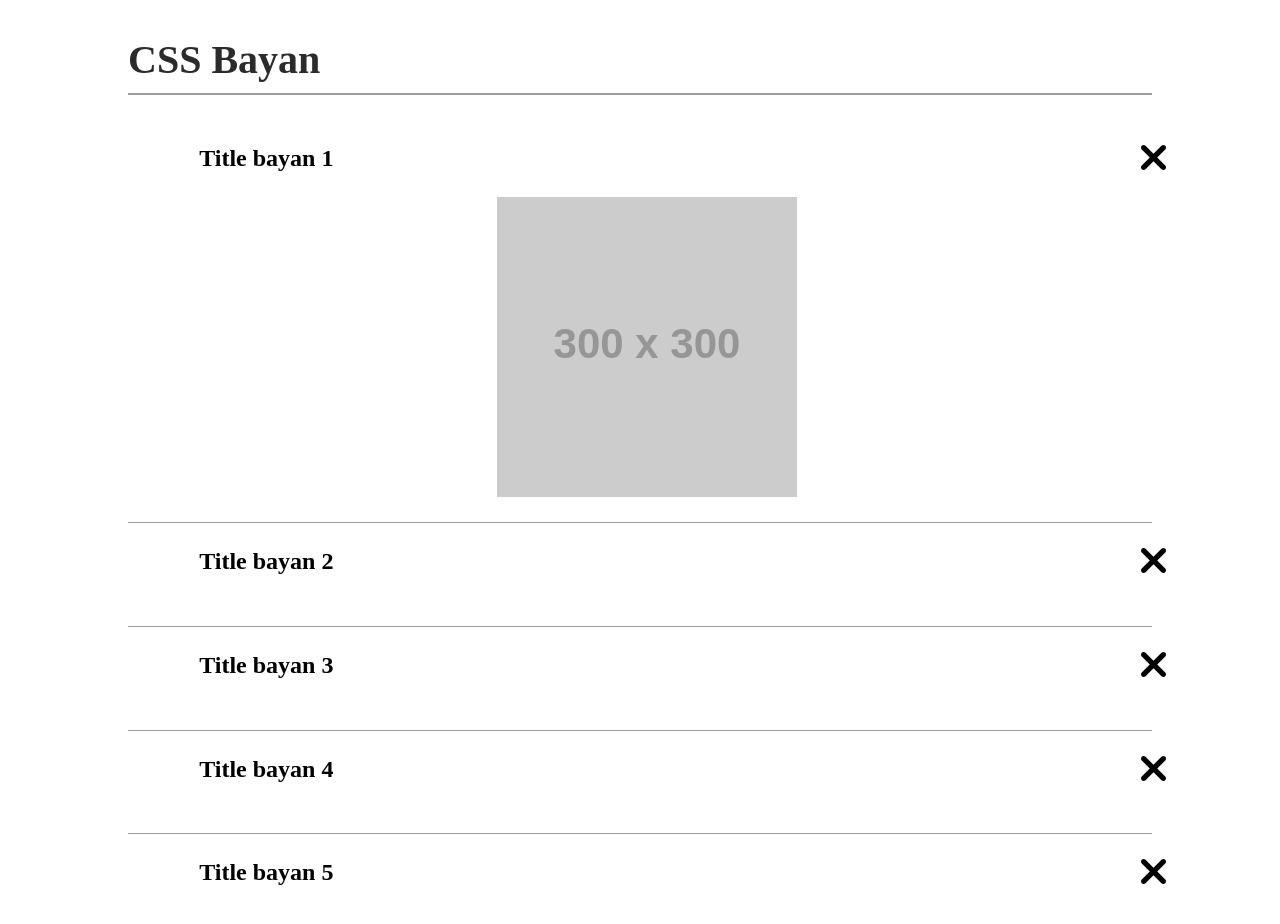
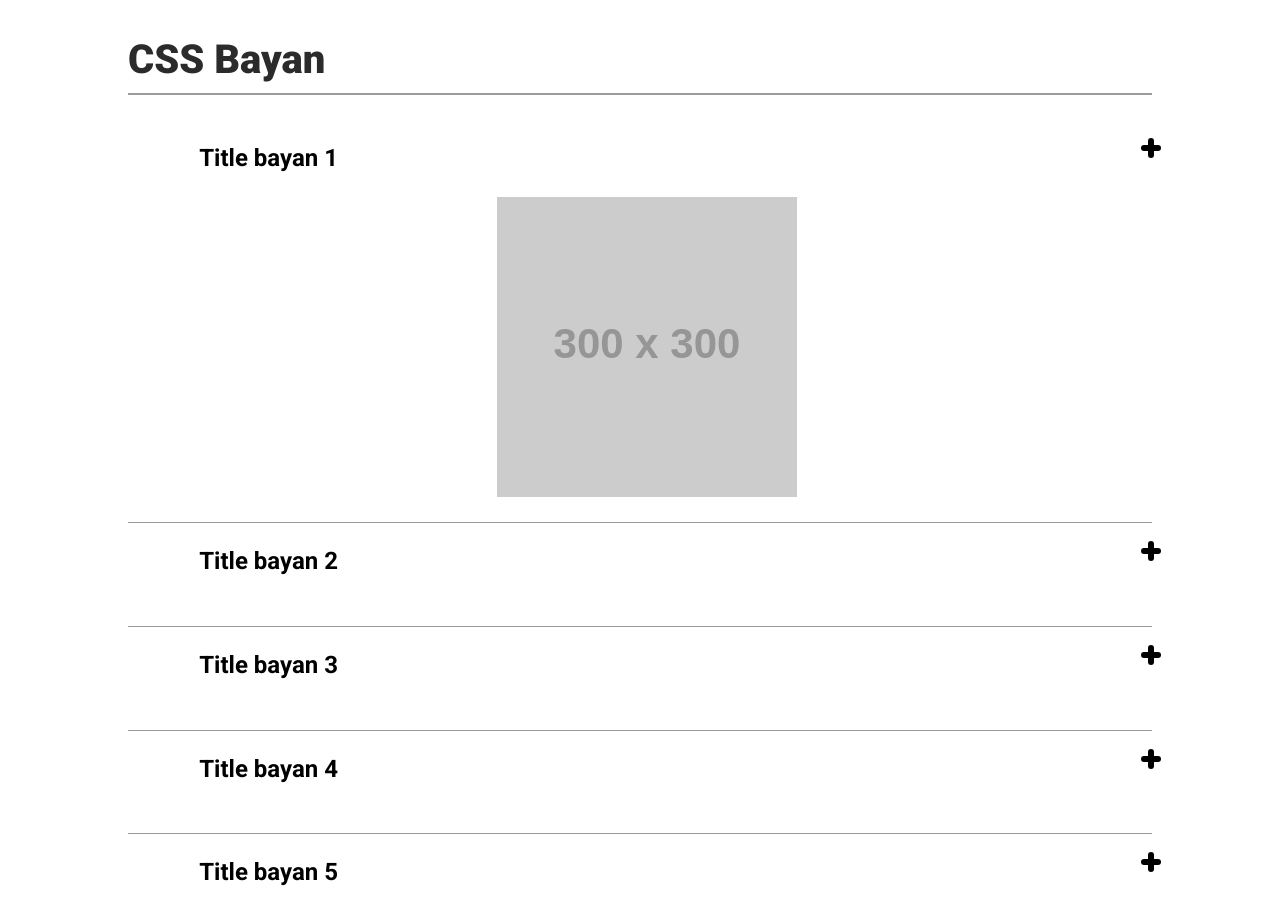
Before and after one commit to aleksem07/cssBayan, a plain HTML site: page cssBayan/index.html in a window 1280 px wide. In both pictures the pointer is over the element 1153 px from the left and 157 px from the top of the page. Shown: the top 924 px of the page. Drawn offline with Linux system fonts and the light colour scheme; placeholder pictures from the web are drawn by us.

Commit message:
feat: add css active status Пт 10 мар 2023 03:38:57 MSK

```diff
--- a/cssBayan/index.html
+++ b/cssBayan/index.html
@@ -4,6 +4,7 @@
 	<meta charset="UTF-8">
 	<meta http-equiv="X-UA-Compatible" content="IE=edge">
 	<meta name="viewport" content="width=device-width, initial-scale=1.0">
+	<link href="https://fonts.googleapis.com/css?family=Roboto:100,300,regu,500,700,900&display=swap" rel="stylesheet" />
 	<link rel="stylesheet" href="normalize.css">
 	<link rel="stylesheet" href="style.css">
 	<title>cssBayan</title>
@@ -27,7 +28,7 @@
 				</label>
 			</li>
 
-			<li class="bayan__item bayan" id='1'>
+			<li class="bayan__item bayan">
 				<label >
 					<input class="bayan__radio" type="radio" name="bayan">
 					<h2 class="bayan__title">Title bayan 2</h2>
--- a/cssBayan/style.css
+++ b/cssBayan/style.css
@@ -12,6 +12,7 @@
 
 
 body {
+	font-family: Roboto;
 	font-size: 1rem;
 	margin: 0 auto;
   padding: 0;
@@ -50,10 +51,27 @@ body {
 	color: var(--color-black);
 }
 
-.bayan__list:hover .bayan__status{
-	background-image: url('cross.svg');
-	background-repeat: no-repeat;
-	background-size: contain;
+.bayan__status{
+		transition: all 0.3s ease;
+}
+
+.bayan__list:hover .bayan__status::before{
+	content: '';
+	width: 20px;
+	height: 6px;
+	position: absolute;
+	transform: rotate(90deg);
+	border-radius: 4px;
+	background-color: var(--color-black);
+}
+
+.bayan__list:hover .bayan__status::after{
+	content: '';
+	width: 20px;
+	height: 6px;
+	position: absolute;
+	border-radius: 4px;
+	background-color: var(--color-black);
 }
 
 .bayan {
@@ -63,11 +81,14 @@ body {
 	border-bottom: 1px solid var(--color-line);
 }
 
+
 .bayan:last-child {
+	display: none;
 	border: none;
 }
 
 .bayan__item label{
+	position: relative;
 	display: grid;
 	column-gap: 20px;
 	row-gap: 25px;
@@ -81,7 +102,7 @@ body {
 	padding: 0;
 	grid-column: 2 / 3;
 	color: var(--color-blue);
-		transition: all 0.3s ease;
+	transition: all 0.3s ease;
 }
 
 .bayan__status {
```
Also changed, not shown: cssBayan/cross.svg (deleted).
